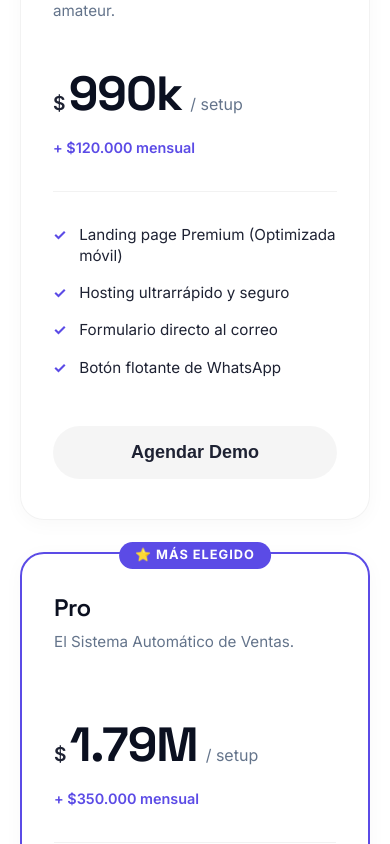
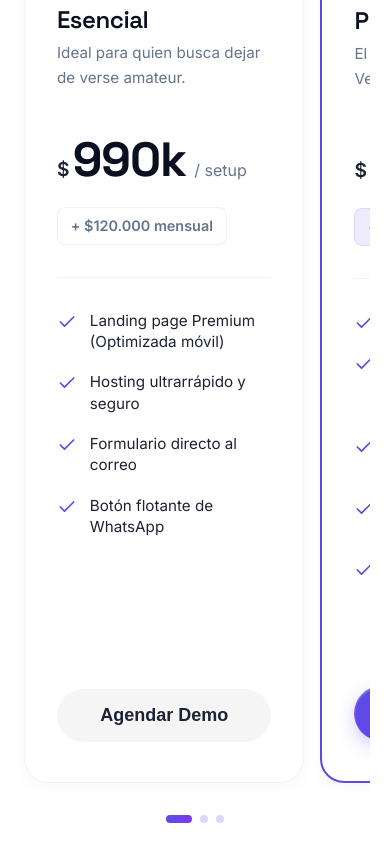
Before and after one commit to luk1311/AutoScale-agency, a React (Vite) app: page / in a window 390 px wide. Shown: the part 5140-5984 px from the top of the page. Built offline with nearby package versions, Linux system fonts and the light colour scheme; no server answers; the database is empty.

Commit message:
feat: implement responsive pricing component with mobile carousel functionality

```diff
--- a/src/components/Pricing.css
+++ b/src/components/Pricing.css
@@ -35,24 +35,50 @@
   transform: scale(1.05) translateY(-10px);
 }
 
-.pricing-card.elite {
-  background: linear-gradient(180deg, #ffffff 0%, var(--brand-soft) 100%);
-  border: 1px solid rgba(91, 75, 230, 0.25);
+.elite-card {
+  background: var(--ink);
+  color: #fff;
+  border: 1px solid rgba(255, 255, 255, 0.1);
+  box-shadow: 0 10px 40px rgba(0, 0, 0, 0.4);
+  display: flex;
+  flex-direction: column;
+  position: relative;
+  transition: all 0.3s ease;
+  padding: 2.5rem 2rem;
+  border-radius: 24px;
+}
+
+.elite-card:hover {
+  transform: translateY(-10px);
+  box-shadow: 0 20px 50px rgba(0, 0, 0, 0.6);
+}
+
+.elite-card .pricing-name,
+.elite-card .amount,
+.elite-card .period,
+.elite-card .currency {
+  color: #fff;
+}
+
+.elite-card .pricing-desc,
+.elite-card .pricing-features li {
+  color: rgba(255, 255, 255, 0.8);
 }
 
 .popular-badge {
   position: absolute;
-  top: -12px;
+  top: -14px;
   left: 50%;
   transform: translateX(-50%);
-  background: var(--accent-primary);
+  background: linear-gradient(135deg, var(--brand), var(--brand-2));
   color: white;
-  padding: 0.2rem 1rem;
+  padding: 0.3rem 1.2rem;
   border-radius: 20px;
-  font-size: 0.8rem;
+  font-size: 0.85rem;
   font-weight: 700;
   text-transform: uppercase;
-  letter-spacing: 1px;
+  letter-spacing: 1.5px;
+  box-shadow: 0 4px 15px rgba(91, 75, 230, 0.4);
 }
 
 .pricing-name {
@@ -69,7 +95,7 @@
 .pricing-price {
   display: flex;
   align-items: baseline;
-  margin-bottom: 0.2rem;
+  margin-bottom: 0.5rem;
 }
 
 .pricing-price .currency {
@@ -91,13 +117,37 @@
   margin-left: 0.5rem;
 }
 
-.pricing-monthly {
-  font-size: 0.9rem;
-  font-weight: 600;
-  color: var(--accent-tertiary);
+.pricing-monthly-wrapper {
   margin-bottom: 2rem;
   padding-bottom: 2rem;
   border-bottom: 1px solid rgba(0,0,0,0.05);
+}
+
+.elite-card .pricing-monthly-wrapper {
+  border-bottom: 1px solid rgba(255, 255, 255, 0.1);
+}
+
+.monthly-badge {
+  display: inline-block;
+  background: var(--bg-secondary);
+  color: var(--text-muted);
+  padding: 0.4rem 0.8rem;
+  border-radius: 8px;
+  font-size: 0.9rem;
+  font-weight: 600;
+  border: 1px solid rgba(0,0,0,0.05);
+}
+
+.monthly-badge.pro-badge {
+  background: var(--brand-soft);
+  color: var(--brand-ink);
+  border: 1px solid rgba(91, 75, 230, 0.1);
+}
+
+.monthly-badge.elite-badge {
+  background: rgba(255, 255, 255, 0.1);
+  color: #fff;
+  border: 1px solid rgba(255, 255, 255, 0.2);
 }
 
 .pricing-features {
@@ -109,20 +159,68 @@
 .pricing-features li {
   display: flex;
   align-items: flex-start;
-  margin-bottom: 1rem;
+  gap: 0.8rem;
+  margin-bottom: 1.2rem;
   font-size: 0.95rem;
   line-height: 1.4;
+  text-align: left;
 }
 
-.pricing-features .check {
+.check-icon {
   color: var(--accent-tertiary);
-  margin-right: 0.8rem;
-  font-weight: bold;
+  flex-shrink: 0;
+  margin-top: 2px;
+}
+
+.elite-card .check-icon {
+  color: var(--accent); /* Emerald pop in dark mode */
 }
 
 .btn-full {
   width: 100%;
   margin-top: auto;
+}
+
+.btn-elite {
+  display: inline-flex;
+  align-items: center;
+  justify-content: center;
+  padding: 1rem 2rem;
+  font-weight: 600;
+  font-size: 1.125rem;
+  cursor: pointer;
+  transition: all 0.3s cubic-bezier(0.4, 0, 0.2, 1);
+  background: #ffffff;
+  color: var(--ink);
+  border-radius: 40px;
+  border: none;
+  box-shadow: 0 4px 15px rgba(255, 255, 255, 0.2);
+}
+
+.btn-elite:hover {
+  transform: translateY(-2px) scale(1.02);
+  box-shadow: 0 8px 25px rgba(255, 255, 255, 0.3);
+}
+
+/* Carrusel móvil — pista e indicadores (ocultos en desktop) */
+.pricing-hint { display: none; }
+.pricing-dots { display: none; }
+
+.pricing-dot {
+  width: 8px;
+  height: 8px;
+  padding: 0;
+  border: none;
+  border-radius: 50%;
+  background: rgba(91, 75, 230, 0.22);
+  cursor: pointer;
+  transition: width 0.3s ease, background 0.3s ease;
+}
+
+.pricing-dot.active {
+  width: 26px;
+  border-radius: 5px;
+  background: linear-gradient(135deg, var(--brand), var(--brand-2));
 }
 
 @media (max-width: 992px) {
@@ -140,3 +238,55 @@
     transform: translateY(-10px);
   }
 }
+
+/* ── Carrusel horizontal deslizable en móvil ── */
+@media (max-width: 768px) {
+  .pricing-grid {
+    display: flex;
+    grid-template-columns: none;
+    gap: 1rem;
+    max-width: none;
+    margin: 1.5rem 0 0;
+    overflow-x: auto;
+    overflow-y: hidden;
+    scroll-snap-type: x mandatory;
+    -webkit-overflow-scrolling: touch;
+    scrollbar-width: none;              /* Firefox */
+    padding: 1.5rem 0.25rem 0.5rem;     /* espacio arriba para el badge -12px */
+  }
+  .pricing-grid::-webkit-scrollbar { display: none; } /* Chrome/Safari */
+
+  .pricing-card {
+    flex: 0 0 82%;                       /* la siguiente tarjeta "asoma" */
+    scroll-snap-align: center;
+  }
+
+  /* En el carrusel neutralizamos scale/hover para que no salte ni se corte */
+  .pricing-card,
+  .pricing-card.popular,
+  .pricing-card:hover,
+  .pricing-card.popular:hover,
+  .pricing-card.glass-panel:hover {
+    transform: none !important;
+  }
+
+  .pricing-hint {
+    display: block;
+    text-align: center;
+    margin-top: 2.5rem;
+    font-family: var(--font-mono);
+    font-size: 0.72rem;
+    font-weight: 600;
+    letter-spacing: 0.12em;
+    text-transform: uppercase;
+    color: var(--brand-ink);
+  }
+
+  .pricing-dots {
+    display: flex;
+    justify-content: center;
+    align-items: center;
+    gap: 0.5rem;
+    margin-top: 1.5rem;
+  }
+}
--- a/src/components/Pricing.jsx
+++ b/src/components/Pricing.jsx
@@ -1,6 +1,33 @@
 import './Pricing.css';
+import { Check } from 'lucide-react';
+import { useRef, useState } from 'react';
 
 const Pricing = ({ openModal }) => {
+  const gridRef = useRef(null);
+  const [active, setActive] = useState(0);
+
+  // Detecta la tarjeta cuyo centro está más cerca del centro del carrusel.
+  const handleScroll = () => {
+    const el = gridRef.current;
+    if (!el) return;
+    const center = el.scrollLeft + el.clientWidth / 2;
+    let closest = 0;
+    let min = Infinity;
+    Array.from(el.children).forEach((card, i) => {
+      const d = Math.abs(card.offsetLeft + card.clientWidth / 2 - center);
+      if (d < min) { min = d; closest = i; }
+    });
+    setActive(closest);
+  };
+
+  const goTo = (i) => {
+    const el = gridRef.current;
+    const card = el && el.children[i];
+    if (card) {
+      el.scrollTo({ left: card.offsetLeft - (el.clientWidth - card.clientWidth) / 2, behavior: 'smooth' });
+    }
+  };
+
   return (
     <section className="section pricing-section" id="precios">
       <div className="container animate-fade-in">
@@ -9,7 +36,9 @@ const Pricing = ({ openModal }) => {
           <p>Planes diseñados para escalar, no cobramos por horas, construimos máquinas que venden por ti.</p>
         </div>
 
-        <div className="pricing-grid">
+        <p className="pricing-hint">Desliza para comparar los planes →</p>
+
+        <div className="pricing-grid" ref={gridRef} onScroll={handleScroll}>
           {/* Plan Esencial */}
           <div className="pricing-card glass-panel delay-100">
             <h3 className="pricing-name">Esencial</h3>
@@ -19,13 +48,15 @@ const Pricing = ({ openModal }) => {
               <span className="amount">990k</span>
               <span className="period">/ setup</span>
             </div>
-            <p className="pricing-monthly">+ $120.000 mensual</p>
+            <div className="pricing-monthly-wrapper">
+              <span className="monthly-badge">+ $120.000 mensual</span>
+            </div>
 
             <ul className="pricing-features">
-              <li><span className="check">✓</span> Landing page Premium (Optimizada móvil)</li>
-              <li><span className="check">✓</span> Hosting ultrarrápido y seguro</li>
-              <li><span className="check">✓</span> Formulario directo al correo</li>
-              <li><span className="check">✓</span> Botón flotante de WhatsApp</li>
+              <li><Check size={20} className="check-icon" /> <span>Landing page Premium (Optimizada móvil)</span></li>
+              <li><Check size={20} className="check-icon" /> <span>Hosting ultrarrápido y seguro</span></li>
+              <li><Check size={20} className="check-icon" /> <span>Formulario directo al correo</span></li>
+              <li><Check size={20} className="check-icon" /> <span>Botón flotante de WhatsApp</span></li>
             </ul>
 
             <button className="btn btn-secondary btn-full" onClick={openModal}>
@@ -43,14 +74,16 @@ const Pricing = ({ openModal }) => {
               <span className="amount">1.79M</span>
               <span className="period">/ setup</span>
             </div>
-            <p className="pricing-monthly">+ $350.000 mensual</p>
+            <div className="pricing-monthly-wrapper">
+              <span className="monthly-badge pro-badge">+ $350.000 mensual</span>
+            </div>
 
             <ul className="pricing-features">
-              <li><span className="check">✓</span> Todo lo del plan Esencial</li>
-              <li><span className="check">✓</span> <strong>Automatización n8n:</strong> Respuesta inmediata WhatsApp/Email</li>
-              <li><span className="check">✓</span> CRM personalizado (/admin)</li>
-              <li><span className="check">✓</span> Gestión de estado de Leads</li>
-              <li><span className="check">✓</span> Analíticas y exportación Excel</li>
+              <li><Check size={20} className="check-icon" /> <span>Todo lo del plan Esencial</span></li>
+              <li><Check size={20} className="check-icon" /> <span><strong>Automatización n8n:</strong> Respuesta inmediata WhatsApp/Email</span></li>
+              <li><Check size={20} className="check-icon" /> <span>CRM personalizado (/admin)</span></li>
+              <li><Check size={20} className="check-icon" /> <span>Gestión de estado de Leads</span></li>
+              <li><Check size={20} className="check-icon" /> <span>Analíticas y exportación Excel</span></li>
             </ul>
 
             <button className="btn btn-primary btn-full" onClick={openModal}>
@@ -59,7 +92,7 @@ const Pricing = ({ openModal }) => {
           </div>
 
           {/* Plan Elite */}
-          <div className="pricing-card glass-panel elite delay-300">
+          <div className="pricing-card elite-card delay-300">
             <h3 className="pricing-name text-gradient">Elite</h3>
             <p className="pricing-desc">El Sistema Definitivo con Inteligencia Artificial.</p>
             <div className="pricing-price">
@@ -67,20 +100,34 @@ const Pricing = ({ openModal }) => {
               <span className="amount">2.9M</span>
               <span className="period">/ setup</span>
             </div>
-            <p className="pricing-monthly">+ $490.000 mensual</p>
+            <div className="pricing-monthly-wrapper">
+              <span className="monthly-badge elite-badge">+ $490.000 mensual</span>
+            </div>
 
             <ul className="pricing-features">
-              <li><span className="check">✓</span> Todo lo del plan Pro</li>
-              <li><span className="check">✓</span> <strong>Agente IA WhatsApp 24/7</strong> (Responde dudas y agenda citas)</li>
-              <li><span className="check">✓</span> Recordatorios 24h automáticos</li>
-              <li><span className="check">✓</span> Reactivación de clientes inactivos</li>
-              <li><span className="check">✓</span> Sincronización con ERP/Calendario</li>
+              <li><Check size={20} className="check-icon" /> <span>Todo lo del plan Pro</span></li>
+              <li><Check size={20} className="check-icon" /> <span><strong>Agente IA WhatsApp 24/7</strong> (Responde dudas y agenda citas)</span></li>
+              <li><Check size={20} className="check-icon" /> <span>Recordatorios 24h automáticos</span></li>
+              <li><Check size={20} className="check-icon" /> <span>Reactivación de clientes inactivos</span></li>
+              <li><Check size={20} className="check-icon" /> <span>Sincronización con ERP/Calendario</span></li>
             </ul>
 
-            <button className="btn btn-primary btn-full" onClick={openModal}>
+            <button className="btn btn-elite btn-full" onClick={openModal}>
               Solicitar Cotización Elite
             </button>
           </div>
+        </div>
+
+        <div className="pricing-dots" role="tablist" aria-label="Planes">
+          {[0, 1, 2].map((i) => (
+            <button
+              key={i}
+              className={`pricing-dot ${active === i ? 'active' : ''}`}
+              onClick={() => goTo(i)}
+              aria-label={`Ver plan ${i + 1} de 3`}
+              aria-selected={active === i}
+            />
+          ))}
         </div>
       </div>
     </section>
```
